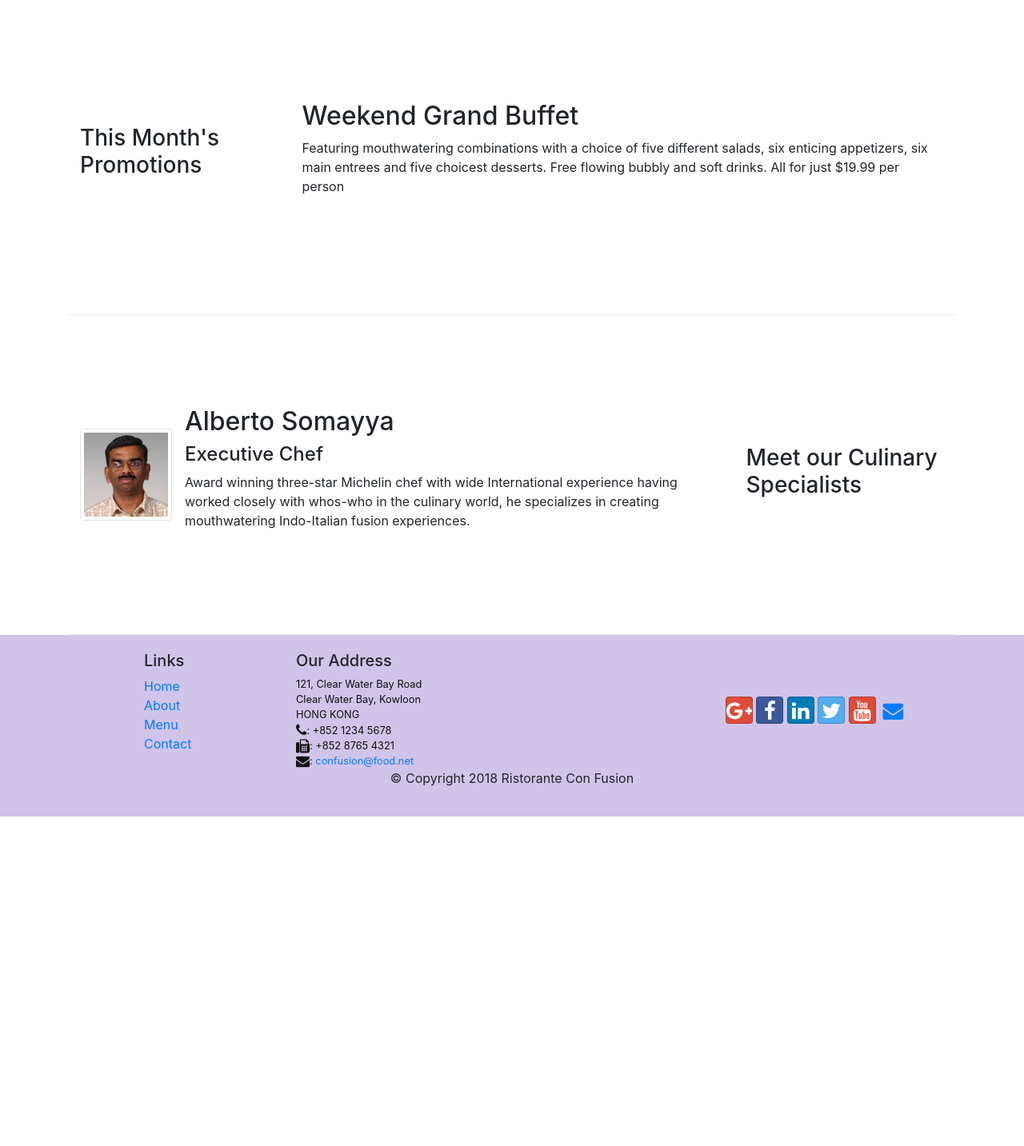
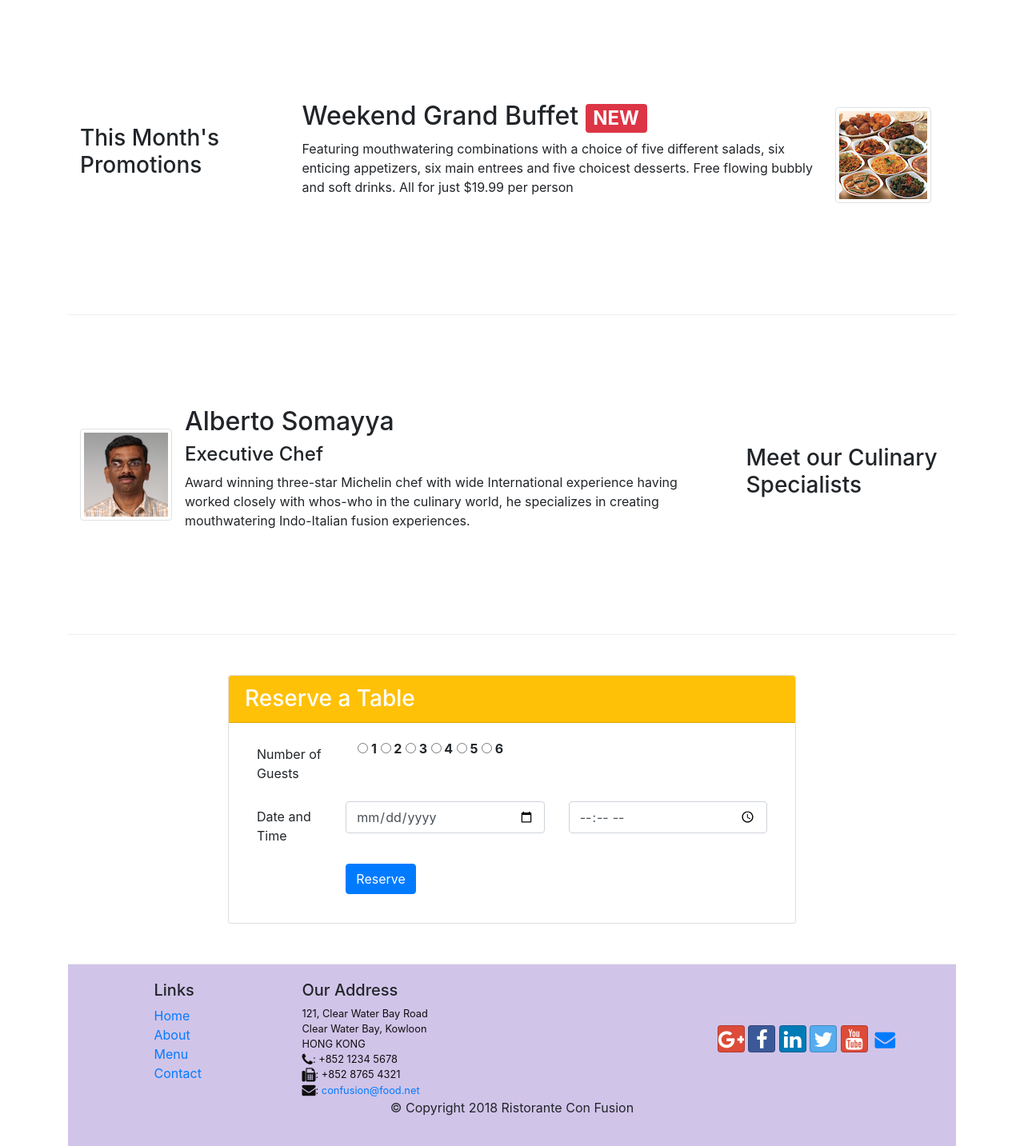
Before and after one commit to Abhaybsingh/conFusion, a website: page index.html in a window 1280 px wide. Shown: the part 740-2173 px from the top of the page at 80% size. Before the commit the page ends 1761 px from the top, so only its background shows below. Drawn offline with nearby package versions, Linux system fonts and the light colour scheme.

Commit message:
assignment 2

```diff
--- a/css/styles2.css
+++ b/css/styles2.css
@@ -1,17 +1,36 @@
 .jumbotron{
-    border: 10px solid green;
+    border: 5px solid green;
 }
 
 .container {
-    border: 10px solid red;
+    border: 5px solid red;
 }
 
 .row {
-    border: 10px solid black;
+    border: 5px solid black;
 }
 .col-12{
-    border: 10px solid chartreuse;
+    border: 5px solid chartreuse;
 }
 .col-sm-6 {
-    border: 10px solid chocolate;
+    border: 5px solid chocolate;
 }
+.col-6{
+    border: 5px solid chocolate;
+}
+.col-md-6 {
+    border: 5px solid coral;
+}
+.form-check {
+    border: 5px solid cornflowerblue;
+}
+
+.col-md-12 {
+    border: 5px solid coral;
+}
+.col-md-10 {
+    border: 5px solid crimson;
+}
+.col-sm-12 {
+    border: 5px solid darkblue;
+}
--- a/index.html
+++ b/index.html
@@ -12,6 +12,7 @@
     <!-- Bootstrap CSS -->
     <link rel="stylesheet" href="node_modules/bootstrap/dist/css/bootstrap.min.css">
     <link rel="stylesheet" href="css/styles.css">
+
     <link rel="stylesheet" href="node_modules/font-awesome/css/font-awesome.min.css">
     <link rel="stylesheet" href="node_modules/bootstrap-social/bootstrap-social.css">
     <title>Ristorante Con Fusion</title>
@@ -54,7 +55,7 @@
     <header class="jumbotron">
         <!-- adding container class to constraint the content-->
         <div class="container">
-            <!-- row 1 in header-->
+            <!-- only 1 row in header-->
             <div class="row row-header">
                 <!-- col-12 content will cover the entire row for extra small screen sizes-->
                 <!-- col-sm-6 content will cover half the row in small to extra large screen sizes-->
@@ -62,15 +63,25 @@
                     <h1>Ristorante con Fusion</h1>
                     <p>We take inspiration from the World's best cuisines, and create a unique fusion experience. Our lipsmacking creations will tickle your culinary senses!</p>
                 </div>
+                <div class="col-auto align-self-center">
+                    <img src="img/logo.png" class="img-fluid">
+                </div>
+
                 <!-- col-12 content will cover the entire row for extra small screen sizes, it will be stacked below the above div tag-->
                 <!-- col-sm for small to extra large screen sizes this will cover the left over space in row-->
                 <div class="col-12 col-sm">
+                </div>
+
+                <div class="col align-self-center">
+                    <a  role="button" class="btn btn-sm btn-warning btn-block" id="reserve-button" href="#reservation">
+                        Reserve Table
+                    </a>
                 </div>
             </div>
         </div>
     </header>
 
-    <!-- all content is in this container-->
+    <!-- all content is in this container, it will constraint the content-->
     <div class="container">
         <!-- dividing the container in rows row 1-->
         <div class="row row-content align-items-center">
@@ -101,15 +112,31 @@
             <!-- col-12 content will cover the entire row for extra small screen sizes-->
             <!-- col-sm-4 content will cover 4 columns in the small screen sizes-->
             <!-- col-md-3 cover 3 columns from small to extra large screen sizes-->
-            <div class="col-12 col-sm-4 col-md-3">
+            <div class="col-12 col-sm-4 col-md-3 flex-first">
                 <h3>This Month's Promotions</h3>
             </div>
             <!-- col this will stacked below the content in extra small screen sizes-->
             <!-- col-sm this will cover remaining 8 columns in the small screen sizes-->
             <!-- col-md this will cover the remaining 9 columns in medium to extra large screen sizes-->
+            <!--
             <div class="col col-sm col-md">
-                <h2>Weekend Grand Buffet</h2>
-                <p>Featuring mouthwatering combinations with a choice of five different salads, six enticing appetizers, six main entrees and five choicest desserts. Free flowing bubbly and soft drinks. All for just $19.99 per person </p>
+                <div class="media flex-last">
+                    <img class="d-flex mr-3 img-thumbnail align-self-center" src="img/buffet.png" alt="buffet">
+                    <div class="media-body">
+                        <h2 class="mt-0">Weekend Grand Buffet <span class="badge badge-danger">NEW</span></h2>
+                        <p  class="d-none d-sm-block">Featuring mouthwatering combinations with a choice of five different salads, six enticing appetizers, six main entrees and five choicest desserts. Free flowing bubbly and soft drinks. All for just $19.99 per person </p>
+                    </div>
+                </div>
+            </div>
+            -->
+            <div class="col col-sm col-md">
+                <div class="media">
+                    <div class="media-body">
+                        <h2 class="mt-0">Weekend Grand Buffet <span class="badge badge-danger"> NEW </span> </h2>
+                        <p class="d-none d-sm-block">Featuring mouthwatering combinations with a choice of five different salads, six enticing appetizers, six main entrees and five choicest desserts. Free flowing bubbly and soft drinks. All for just $19.99 per person </p>
+                    </div>
+                    <img class="d-flex mr-3 img-thumbnail align-self-center order-sm-last" src="img/buffet.png" alt="Buffet">
+                </div>
             </div>
         </div>
 
@@ -136,6 +163,52 @@
                     </div>
                 </div>
             </div>
+        </div>
+
+        <div class="row row-content align-items-center">
+            <div class="col-12 col-md-8 offset-sm-2">
+                <div class="card">
+                    <h3 class="card-header text-white" style="background-color:#ffc107">Reserve a Table</h3>
+                    <div class="card-body">
+                        <div class="col-12 col-sm-12">
+                            <form id="reservation">
+                                <div class="form-group row">
+                                    <label for="number-of-guests" class="col-12 col-md-2 col-form-label">Number of Guests</label>
+                                    <div class="col-md-10">
+
+                                        <div class="col-12 col-sm pb-3">
+                                            <label class="radio-inline"><input type="radio" name="optradio"><strong> 1</strong></label>
+                                            <label class="radio-inline"><input type="radio" name="optradio"><strong> 2</strong></label>
+                                            <label class="radio-inline"><input type="radio" name="optradio"><strong> 3</strong></label>
+                                            <label class="radio-inline"><input type="radio" name="optradio"><strong> 4</strong></label>
+                                            <label class="radio-inline"><input type="radio" name="optradio"><strong> 5</strong></label>
+                                            <label class="radio-inline"><input type="radio" name="optradio"><strong> 6</strong></label>
+                                        </div>
+                                    </div>
+                                </div>
+
+                                <div class="form-group row">
+                                    <label for="date-and-time" class="col-12 col-md-2 col-form-label">Date and Time</label>
+
+                                    <div class="col">
+                                        <input type="date" class="form-control" id="date" name="date" placeholder="Date">
+                                    </div>
+                                    <div class="col">
+                                        <input type="time" class="form-control" id="time" name="time" placeholder="Time">
+                                    </div>
+                                </div>
+
+                                <div class="form-group row">
+                                    <div class="offset-md-2 col-md-10">
+                                        <button type="submit" class="btn btn-primary">
+                                            Reserve
+                                        </button>
+                                    </div>
+                                </div>
+                            </form>
+                    </div>
+                </div>
+             </div>
         </div>
     </div>
 
```
Also changed, not shown: contactus.html (+2 -2 lines).
